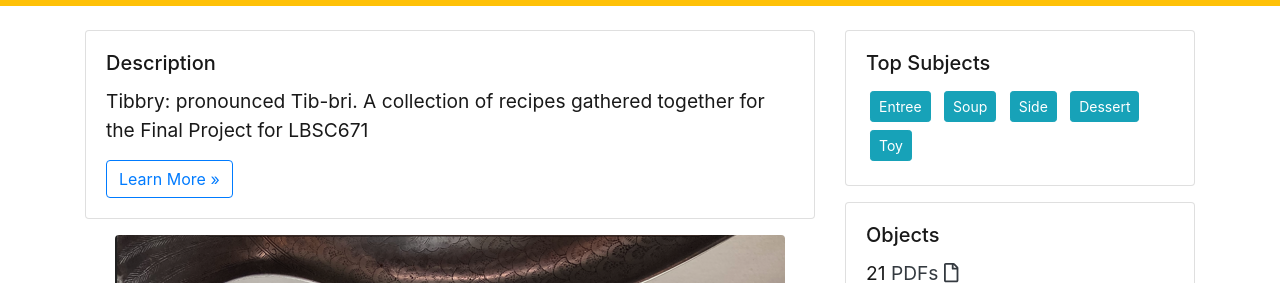
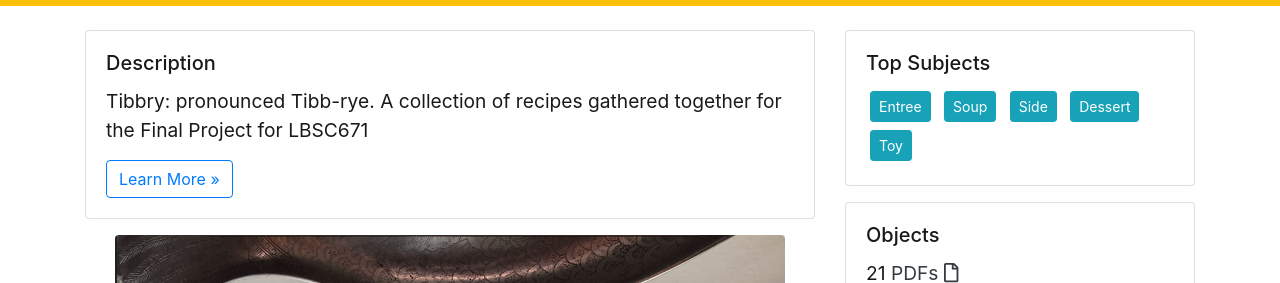
Before and after one commit to gbrei/tibbrykitchencollection, a Jekyll site: the page built from index.md, in a window 1280 px wide and 1400 px high, scrolled down 193 px. Shown: the part 171-454 px from the top of the window. Built offline with Jekyll 4.4.1, drawn with Linux system fonts in a browser that asks for light colours; some of the changed text lies outside the part shown.

Commit message:
Update _config.yml

```diff
--- a/_config.yml
+++ b/_config.yml
@@ -25,7 +25,7 @@ title: Tibbry Kitchen Collection
 tagline: Beloved and Ever-Changing Recipes
 # description appears in meta tags and other locations
 # this description might appear in search result lists, keep around 160 characters max
-description: "Tibbry: pronounced Tib-bri. A collection of recipes gathered together for the Final Project for LBSC671"
+description: "Tibbry: pronounced Tibb-rye. A collection of recipes gathered together for the Final Project for LBSC671"
 # creator of the digital collection, to appear in meta tags; we typically use our GitHub usernames but feel free to just use your name
 author: gbrei
 
```
